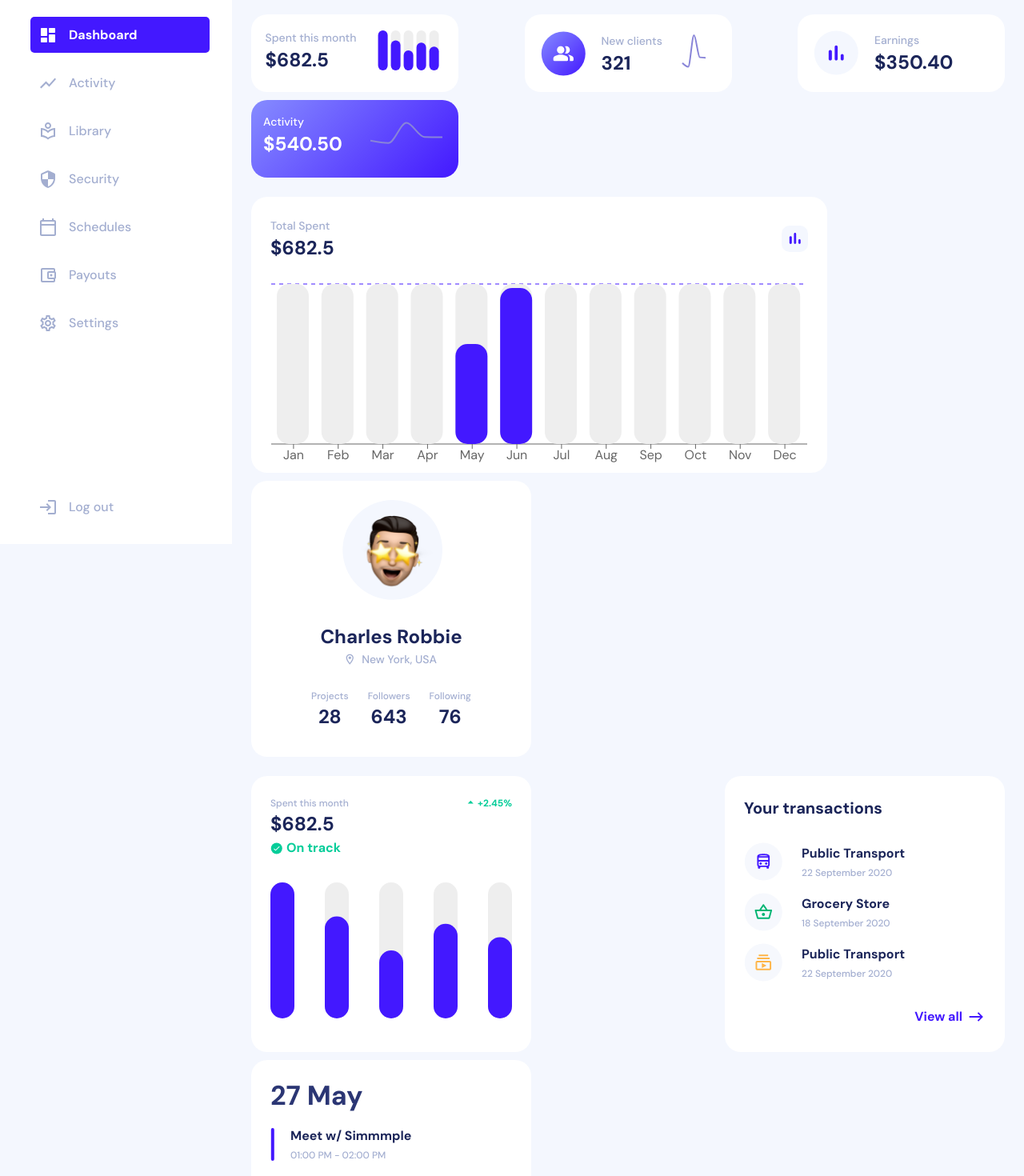
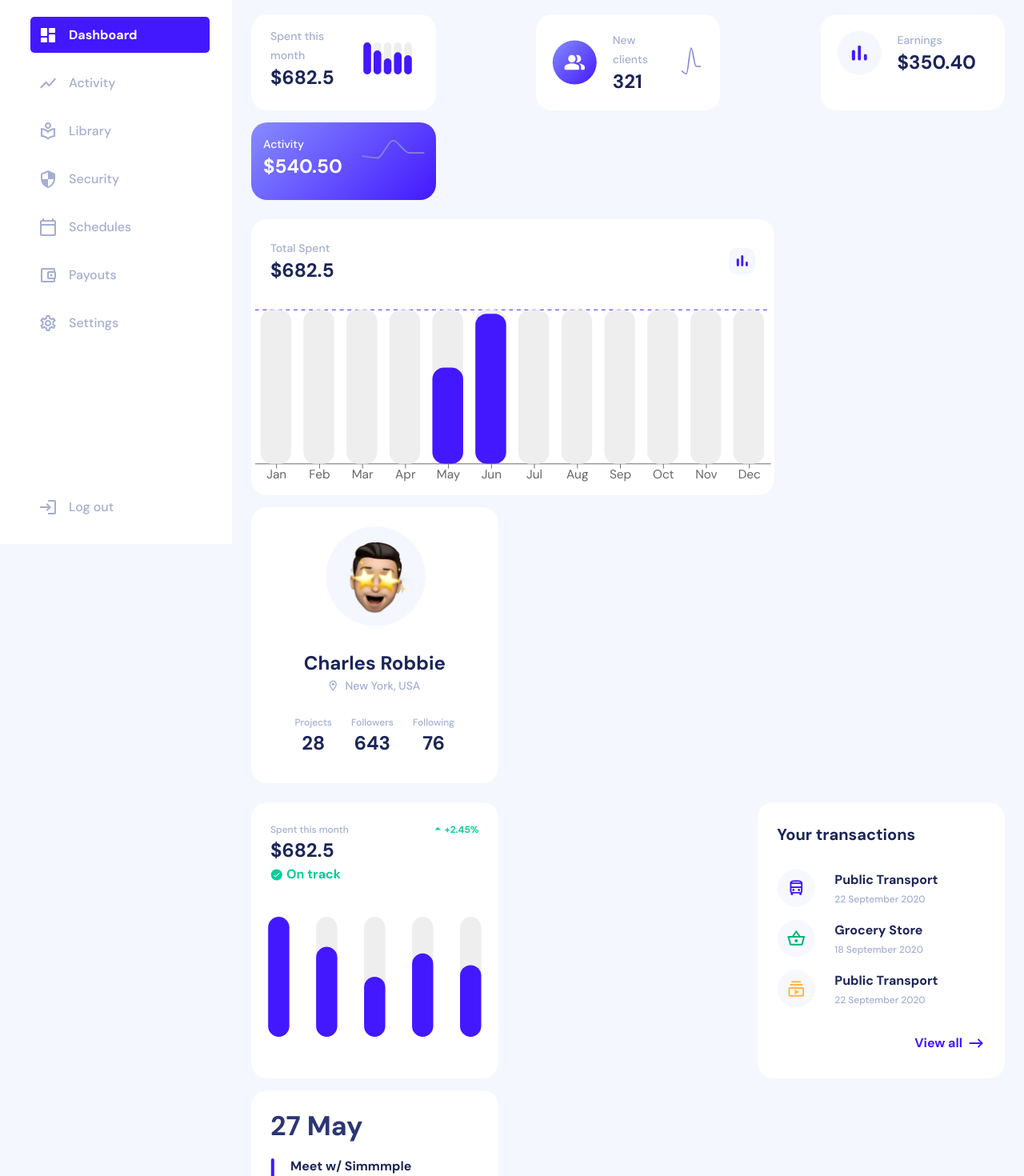
Before and after one commit to DianaCose/HomeTest, a React (Create React App) app: page / in a window 1280 px wide. Shown: the part 120-1590 px from the top of the page at 80% size. Built offline with nearby package versions, Linux system fonts and the light colour scheme.

Commit message:
Styling updates

```diff
--- a/src/components/Home/Home.js
+++ b/src/components/Home/Home.js
@@ -1,5 +1,6 @@
 import React from 'react';
 import './Home.scss';
+import './../Typography/Typography.scss';
 import { Input } from '../Input/Input';
 import search from '../../assets/search.svg';
 import { SmallChart } from '../SmallChart/SmallChart';
@@ -68,7 +69,7 @@ export const Home = () => {
 						</div>
 					</SmallChart>
 					<SmallChart>
-						<div className="new_client">
+						<div className="earnings">
 							<img src={earnings} alt="earnings icon" />
 							<div>
 								<Typography
--- a/src/components/Home/Home.scss
+++ b/src/components/Home/Home.scss
@@ -11,43 +11,36 @@
 	align-items: center;
 	padding: 24px 38px 0 38px;
 }
-
-.Home__header_subtitle {
-	font-size: 14px;
-	color: #707eae;
-	font-weight: 700;
-	line-height: 24px;
-}
-
-.Home__header_title {
-	font-size: 34px;
-	color: #2b3674;
-	font-weight: 700;
-	line-height: 42px;
-}
 .Padding_container {
 	padding: 24px;
 	display: flex;
 	flex-direction: column;
 	box-sizing: border-box;
 }
-
 .wrapper {
 	display: flex;
 	flex-direction: row;
 	flex-wrap: wrap;
 	justify-content: space-between;
-	align-items: center;
+	// align-items: center;
 	margin-top: 24px;
-	gap: 10px;
+	gap: 15px;
 }
-
 .new_client {
 	display: flex;
 	align-items: center;
 	gap: 20px;
 	padding: 20px;
-
+	img {
+		width: 56px;
+		height: 56px;
+	}
+}
+.earnings {
+	display: flex;
+	align-items: center;
+	gap: 20px;
+	padding: 20px;
 	img {
 		width: 56px;
 		height: 56px;
@@ -57,66 +50,25 @@
 .activity {
 	background: linear-gradient(135deg, #868cff 0%, #4318ff 100%);
 	flex: 1 1 259px;
-	min-width: 259px;
 	max-width: calc(25% - 5px);
 	min-height: 97px;
 	border-radius: 20px;
 }
-
 .activity_container {
 	display: flex;
 	justify-content: space-between;
-
-	align-items: center;
 	gap: 20px;
-	padding: 15px 15px 10px 15px;
+	padding: 15px 10px 10px 15px;
 	box-sizing: border-box;
 }
-
 .spent_container {
 	display: flex;
 	flex-direction: row;
 	align-items: center;
-	justify-content: center;
+	justify-content: flex-start;
 	gap: 20px;
-	padding: 15px 15px 10px 15px;
+	padding: 15px 24px 0 24px;
 }
-
-.label {
-	font-size: 14px;
-	font-weight: 500;
-	line-height: 24px;
-	color: #a3aed0;
-}
-
-.small_label {
-	font-size: 12px;
-	font-weight: 500;
-	line-height: 20px;
-	color: #a3aed0;
-}
-
-.text {
-	font-size: 24px;
-	font-weight: 700;
-	line-height: 32px;
-	color: #1b2559;
-}
-
-.colored_chart_label {
-	font-size: 14px;
-	font-weight: 500;
-	line-height: 24px;
-	color: #ffffff;
-}
-
-.colored_chart_text {
-	font-size: 24px;
-	font-weight: 700;
-	line-height: 32px;
-	color: #ffffff;
-}
-
 .user_chart {
 	padding: 24px;
 	display: flex;
@@ -125,19 +77,10 @@
 	align-items: center;
 	gap: 24px;
 }
-
 .avatar {
 	width: 127.22px;
 	height: 130.34px;
 }
-
-.user_chart_text {
-	font-size: 24px;
-	font-weight: 700;
-	line-height: 32px;
-	color: #1b2559;
-}
-
 .location {
 	display: flex;
 	flex-direction: row;
@@ -149,28 +92,18 @@
 	width: 10.2px;
 	height: 14.57px;
 }
-
-.user_chart_label {
-	font-size: 14px;
-	font-weight: 500;
-	line-height: 24px;
-	color: #a3aed0;
-}
-
 .details {
 	display: flex;
 	flex-direction: row;
 	align-items: center;
 	gap: 24px;
 }
-
 .user_details {
 	display: flex;
 	flex-direction: column;
 	justify-content: center;
 	align-items: center;
 }
-
 .onTrack {
 	display: flex;
 	justify-content: flex-start;
@@ -189,18 +122,15 @@
 		color: #05cd99;
 	}
 }
-
 .percentage {
 	display: flex;
 	justify-content: flex-end;
 	align-items: flex-start;
 	padding: 24px 24px 0 0;
-
 	img {
 		width: 18px;
 		height: 18px;
 	}
-
 	div {
 		font-size: 12px;
 		font-weight: 700;
@@ -208,29 +138,12 @@
 		color: #05cd99;
 	}
 }
-
 .track_chart {
 	display: flex;
 	justify-content: space-between;
 	align-items: start;
 	gap: 24px;
 }
-
-.transaction_title {
-	font-size: 20px;
-	font-weight: 700;
-	line-height: 32px;
-	color: #1b2559;
-	padding-bottom: 12px;
-}
-
-.medium_text {
-	font-size: 16px;
-	font-weight: 700;
-	line-height: 28px;
-	color: #1b2559;
-}
-
 .transaction {
 	display: flex;
 	justify-content: flex-start;
@@ -242,7 +155,6 @@
 		height: 48px;
 	}
 }
-
 .back_container {
 	display: flex;
 	flex-direction: row;
@@ -250,7 +162,6 @@
 	justify-content: flex-end;
 	gap: 5px;
 	padding-top: 30px;
-
 	a {
 		text-decoration: none;
 		font-size: 16px;
@@ -261,7 +172,6 @@
 			cursor: pointer;
 		}
 	}
-
 	img {
 		width: 24px;
 		height: 24px;
--- a/src/components/LargeChart/LargeChart.scss
+++ b/src/components/LargeChart/LargeChart.scss
@@ -1,7 +1,6 @@
 .LargeChart {
 	flex: 1 1 720px;
-	min-width: 720px;
-	max-width: calc(50% - 5px);
+	max-width: calc(70% - 5px);
 	min-height: 345px;
 	border-radius: 20px;
 	background: #ffffff;
--- a/src/components/MediumChart/MediumChart.scss
+++ b/src/components/MediumChart/MediumChart.scss
@@ -1,7 +1,6 @@
 .MediumChart {
 	flex: 1 1 350px;
-	min-width: 350px;
-	max-width: calc(30% - 5px);
+	max-width: calc(33.3% - 5px);
 	min-height: 345px;
 	border-radius: 20px;
 	background: #ffffff;
--- a/src/components/SmallChart/SmallChart.scss
+++ b/src/components/SmallChart/SmallChart.scss
@@ -1,6 +1,5 @@
 .SmallChart {
 	flex: 1 1 259px;
-	min-width: 259px;
 	max-width: calc(25% - 5px);
 	min-height: 97px;
 	border-radius: 20px;
--- a/src/components/Typography/Typography.scss
+++ b/src/components/Typography/Typography.scss
@@ -11,3 +11,67 @@
 	line-height: 32px;
 	color: #1b2559;
 }
+
+.medium_text {
+	font-size: 16px;
+	font-weight: 700;
+	line-height: 28px;
+	color: #1b2559;
+}
+
+.transaction_title {
+	font-size: 20px;
+	font-weight: 700;
+	line-height: 32px;
+	color: #1b2559;
+	padding-bottom: 12px;
+}
+
+.user_chart_text {
+	font-size: 24px;
+	font-weight: 700;
+	line-height: 32px;
+	color: #1b2559;
+}
+
+.user_chart_label {
+	font-size: 14px;
+	font-weight: 500;
+	line-height: 24px;
+	color: #a3aed0;
+}
+
+.colored_chart_label {
+	font-size: 14px;
+	font-weight: 500;
+	line-height: 24px;
+	color: #ffffff;
+}
+
+.colored_chart_text {
+	font-size: 24px;
+	font-weight: 700;
+	line-height: 32px;
+	color: #ffffff;
+}
+
+.small_label {
+	font-size: 12px;
+	font-weight: 500;
+	line-height: 20px;
+	color: #a3aed0;
+}
+
+.Home__header_subtitle {
+	font-size: 14px;
+	color: #707eae;
+	font-weight: 700;
+	line-height: 24px;
+}
+
+.Home__header_title {
+	font-size: 34px;
+	color: #2b3674;
+	font-weight: 700;
+	line-height: 42px;
+}
```
